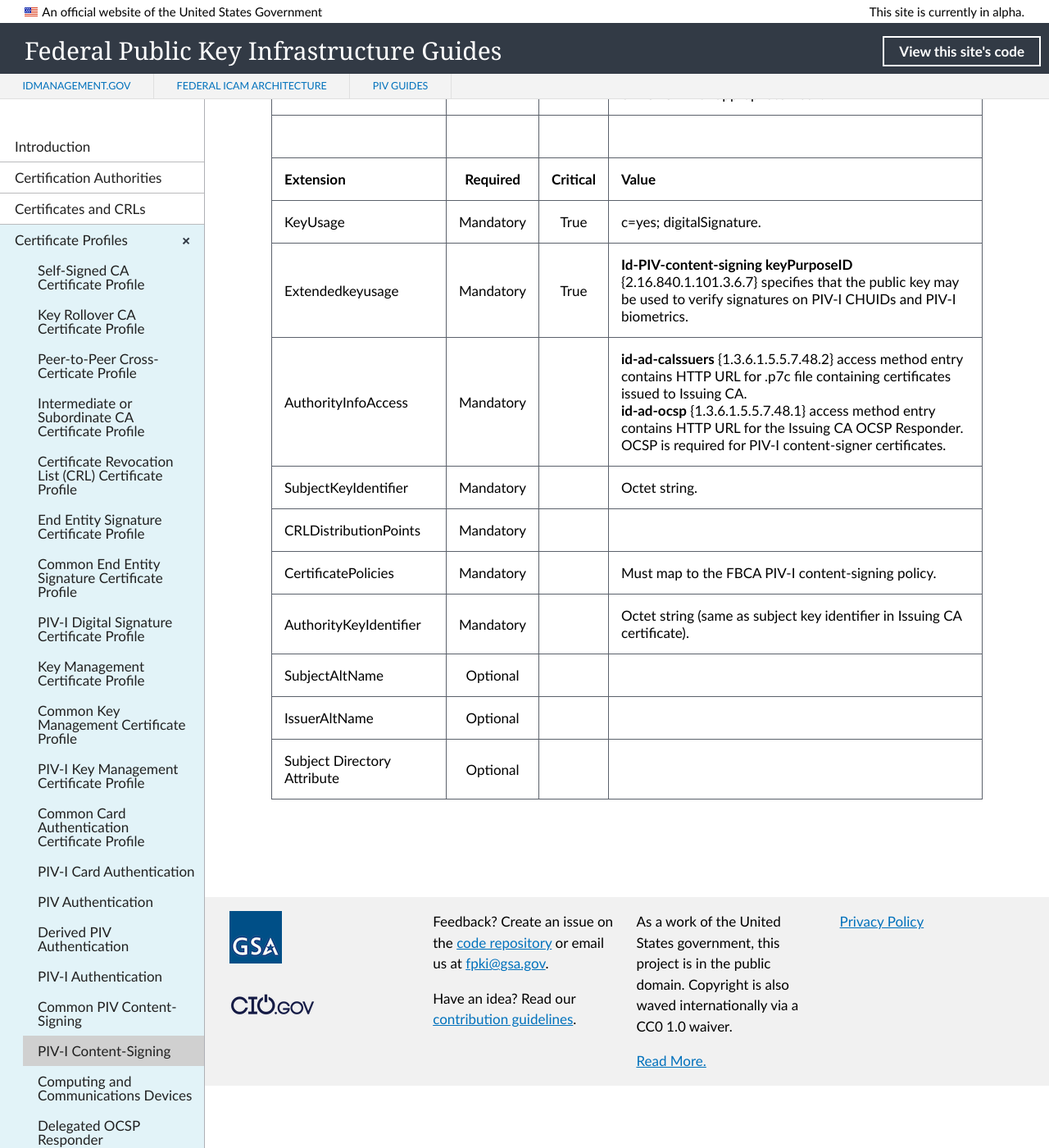
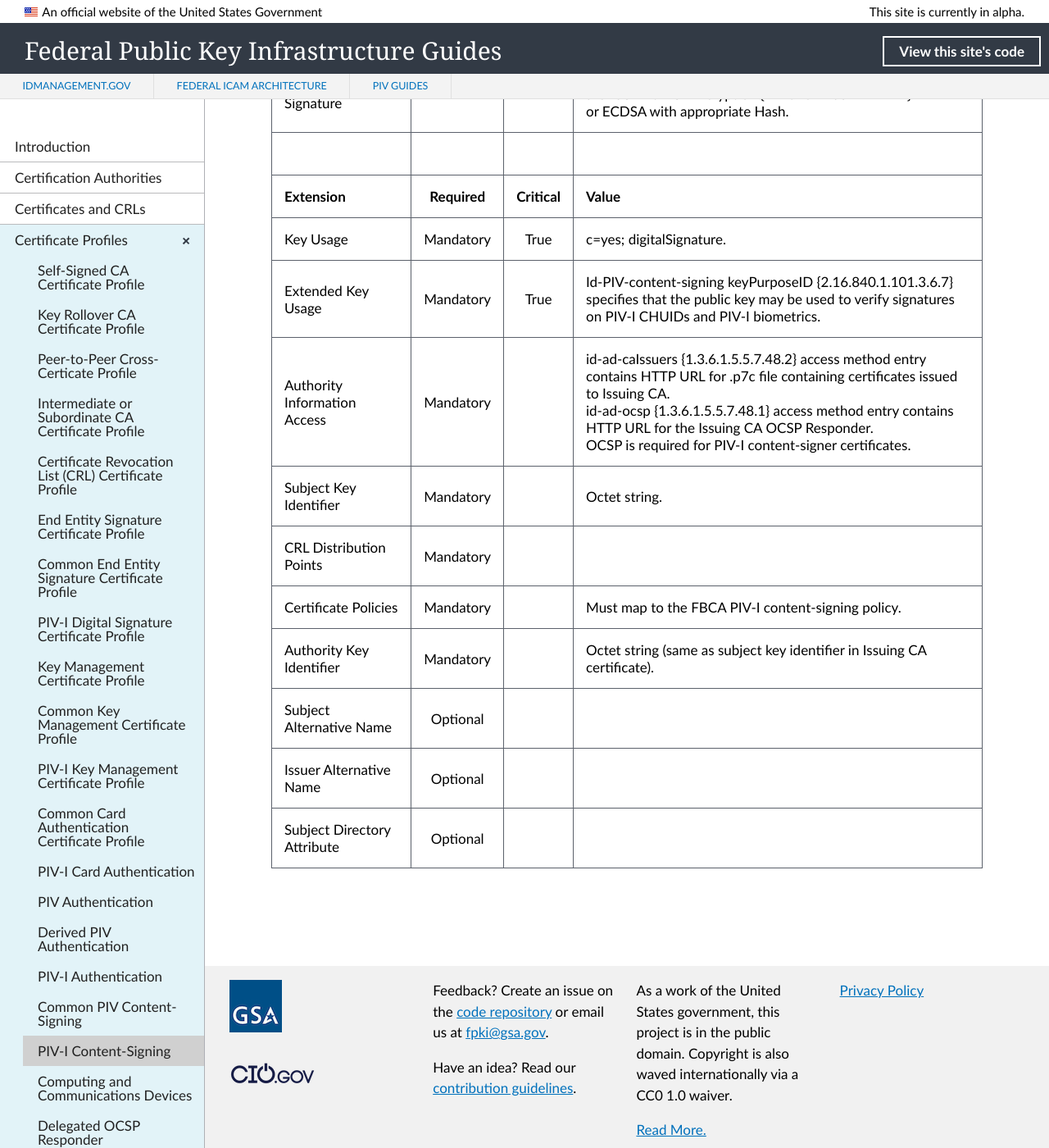
Before and after one commit to GSA/fpki-guides, a Jekyll site: the page built from _profiles/18_pivi_content_sign.md, in a window 1280 px wide and 1400 px high, scrolled down 921 px. Shown: the whole window at 82% size. Built offline with Jekyll 4.4.1, drawn with Linux system fonts in a browser that asks for light colours; nearby versions of some CDN libraries; library files that are not in the unit come from our copies.

Commit message:
Update 18_pivi_content_sign.md
Formatting

```diff
--- a/_profiles/18_pivi_content_sign.md
+++ b/_profiles/18_pivi_content_sign.md
@@ -10,21 +10,21 @@
 | :-------- | :---: | :---: | :-------------------------------     |
 | Version   |       |       | V3 (2)                                 |
 | Serial Number   |       |       | Must be unique. |
-| Issuer Signature Algorithm   |       |       |  One of the following: <br>sha256 WithRSAEncryption {1 2 840 113549 1 1 11} <br>ecdsa-with-SHA256 {1.2.840.10045.4.3.2} <br>ecdsa-with-SHA384 {1.2.840.10045.4.3.3} <br>ecdsa-with-SHA512 {1.2.840.10045.4.3.4}. |
+| Issuer Signature Algorithm   |       |       |  One of the following:<br>sha256 WithRSAEncryption {1 2 840 113549 1 1 11}<br>ecdsa-with-SHA256 {1.2.840.10045.4.3.2}<br>ecdsa-with-SHA384 {1.2.840.10045.4.3.3}<br>ecdsa-with-SHA512 {1.2.840.10045.4.3.4}. |
 | Issuer Distinguished Name   |       |       |  Unique X.500 Issuing CA DN.  |
 | Validity Period   |       |       |  No longer than 9 years from date of issue.<BR>Expressed in UTCTime for dates until end of 2049 and GeneralizedTime for dates thereafter.  |
 | Subject   |       |       |   Unique X.500 subject DN.   |
-| Subject Public Key Information   |       |       |   For RSA, must be at least 2048 bit modulus, rsaEncryption {1 2 840 113549 1 1 1}.<BR>For ECC, implicitly specify parameters through an OID associated with a NIST-approved curve referenced in NIST SP 800-78-2.   |
+| Subject Public Key Information   |       |       |   For RSA, must be at least 2048 bit modulus, rsaEncryption {1 2 840 113549 1 1 1}.<br>For ECC, implicitly specify parameters through an OID associated with a NIST-approved curve referenced in NIST SP 800-78-2.   |
 | Signature   |       |       |   sha256 WithRSAEncryption {1 2 840 113549 1 1 11}<BR>or ECDSA with appropriate Hash.   |
 |               |                 |              |                                       |
 | **Extension** |  **Required**   | **Critical** | **Value**                             |
-| KeyUsage  | Mandatory | True |  c=yes; digitalSignature.  |
-| Extendedkeyusage   | Mandatory  | True | **Id-PIV-content-signing keyPurposeID** {2.16.840.1.101.3.6.7} specifies that the public key may be used to verify signatures on PIV-I CHUIDs and PIV-I biometrics.  |
-|AuthorityInfoAccess   | Mandatory  |  | **id-ad-caIssuers** {1.3.6.1.5.5.7.48.2} access method entry contains HTTP URL for .p7c file containing certificates issued to Issuing CA.<BR>**id-ad-ocsp** {1.3.6.1.5.5.7.48.1} access method entry contains HTTP URL for the Issuing CA OCSP Responder. OCSP is required for PIV-I content-signer certificates.  |
-| SubjectKeyIdentifier   | Mandatory |  | Octet string.  |
-| CRLDistributionPoints   | Mandatory |   |   |
-| CertificatePolicies   | Mandatory  |  | Must map to the FBCA PIV-I content-signing policy. |
-| AuthorityKeyIdentifier   | Mandatory  |  | Octet string (same as subject key identifier in Issuing CA certificate). |
-|SubjectAltName   | Optional  |  |   |
-| IssuerAltName   | Optional  |  |   |
+| Key Usage  | Mandatory | True |  c=yes; digitalSignature.  |
+| Extended Key Usage   | Mandatory  | True | Id-PIV-content-signing keyPurposeID {2.16.840.1.101.3.6.7} specifies that the public key may be used to verify signatures on PIV-I CHUIDs and PIV-I biometrics.  |
+|Authority Information Access   | Mandatory  |  | id-ad-caIssuers {1.3.6.1.5.5.7.48.2} access method entry contains HTTP URL for .p7c file containing certificates issued to Issuing CA.<br>id-ad-ocsp {1.3.6.1.5.5.7.48.1} access method entry contains HTTP URL for the Issuing CA OCSP Responder.<br>OCSP is required for PIV-I content-signer certificates.  |
+| Subject Key Identifier   | Mandatory |  | Octet string.  |
+| CRL Distribution Points   | Mandatory |   |   |
+| Certificate Policies   | Mandatory  |  | Must map to the FBCA PIV-I content-signing policy. |
+| Authority Key Identifier   | Mandatory  |  | Octet string (same as subject key identifier in Issuing CA certificate). |
+| Subject Alternative Name   | Optional  |  |   |
+| Issuer Alternative Name   | Optional  |  |   |
 | Subject Directory Attribute   | Optional  |  |   |
```
